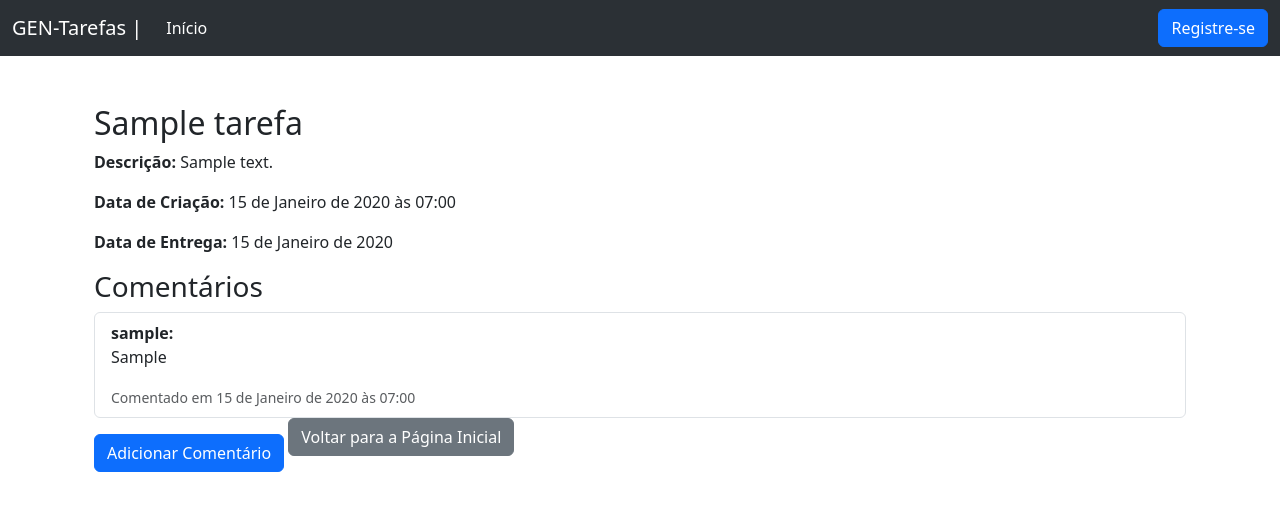
After one commit to TavaresItalo01/Projeto-DevWeb2, a Django app: page /tarefa/1/ in a window 1280 px wide. The commit adds this page. Shown: the top 511 px of the page. Run offline with Django 5.2, Linux system fonts and the light colour scheme; tables that the repository leaves empty hold one stand-in row (values such as "Sample post").

Commit message:
adição da tela de detalhamento das tarefas e também da tela para adicionar comentários à tarefa

```diff
--- a/gerenciador_tarefas/forms.py
+++ b/gerenciador_tarefas/forms.py
@@ -1,7 +1,12 @@
 from django import forms
-from .models import Tarefa
+from .models import Comentario, Tarefa
 
 class TarefaForm(forms.ModelForm):
     class Meta:
         model = Tarefa
-        fields = ['titulo', 'data_entrega']
+        fields = ['titulo', 'data_entrega', 'descricao']
+
+class ComentarioForm(forms.ModelForm):
+    class Meta:
+        model = Comentario
+        fields = ['conteudo']
--- a/gerenciador_tarefas/models.py
+++ b/gerenciador_tarefas/models.py
@@ -1,6 +1,7 @@
 from datetime import date
 from django.db import models
 from django.contrib.auth.models import User
+from django.forms import ValidationError
 
 
 class Tarefa(models.Model):
@@ -9,6 +10,7 @@ class Tarefa(models.Model):
     data_criacao = models.DateTimeField(auto_now_add=True, null=False, blank=False)
     data_entrega = models.DateField(verbose_name="Data da entrega",null=False, blank=False)
     data_finalizacao = models.DateField(null=True, blank=False)
+    descricao = models.TextField(default="Descrição não fornecida")
     email = models.CharField(max_length=100, null=False, blank=False)
 
     class Meta:
@@ -18,3 +20,26 @@ class Tarefa(models.Model):
         if not self.data_finalizacao:
             self.data_finalizacao = date.today()
             self.save()
+
+    def clean(self):
+        if not self.data_entrega:
+            raise ValidationError("A data de entrega não pode ser vazia.")
+
+        # Comparar a data de entrega com a data de hoje
+        if self.data_entrega < date.today():
+            raise ValidationError("A data de entrega não pode ser anterior à data de hoje.")
+
+    def save(self, *args, **kwargs):
+        # Chama o método clean antes de salvar o modelo
+        self.clean()
+        super(Tarefa, self).save(*args, **kwargs)
+
+
+class Comentario(models.Model):
+    usuario = models.ForeignKey(User, on_delete=models.CASCADE)
+    tarefa = models.ForeignKey('Tarefa', on_delete=models.CASCADE, related_name='comentarios')
+    conteudo = models.TextField()
+    data_criacao = models.DateTimeField(auto_now_add=True)
+
+    def __str__(self):
+        return f"Comentário de {self.usuario.username} em {self.tarefa.titulo}"
--- /dev/null
+++ b/gerenciador_tarefas/templates/gerenciador_tarefas/tarefa_detalhe.html
@@ -0,0 +1,34 @@
+{% extends "base.html" %}
+
+{% block page_titulo %}
+  Detalhes da Tarefa
+{% endblock page_titulo %}
+
+{% block conteudo %}
+  <div class="container mt-4">
+
+    <h2>{{ tarefa.titulo }}</h2>
+    <p><strong>Descrição:</strong> {{ tarefa.descricao }}</p>
+    <p><strong>Data de Criação:</strong> {{ tarefa.data_criacao }}</p>
+    <p><strong>Data de Entrega:</strong> {{ tarefa.data_entrega }}</p>
+
+    <h3>Comentários</h3>
+    {% if tarefa.comentarios.all %}
+      <ul class="list-group">
+        {% for comentario in tarefa.comentarios.all %}
+          <li class="list-group-item">
+            <strong>{{ comentario.usuario.username }}:</strong>
+            <p>{{ comentario.conteudo }}</p> <!-- Exibindo o texto do comentário -->
+            <small class="text-muted">Comentado em {{ comentario.data_criacao }}</small>
+          </li>
+        {% endfor %}
+      </ul>
+    {% else %}
+      <p>Não há comentários para esta tarefa.</p>
+    {% endif %}
+
+    <a href="{% url 'adicionar_comentario' pk=tarefa.pk %}" class="btn btn-primary mt-3">Adicionar Comentário</a>
+    <!-- Botão de Voltar -->
+    <a href="{% url 'home' %}" class="btn btn-secondary mb-3">Voltar para a Página Inicial</a>
+  </div>
+{% endblock conteudo %}
--- a/gerenciador_tarefas/urls.py
+++ b/gerenciador_tarefas/urls.py
@@ -6,6 +6,8 @@ from gerenciador_tarefas.views import (
     TarefaUpdateView,
     TarefaDeleteView,
     TarefaCompleteView,
+    adicionar_comentario,
+    tarefa_detalhe,
     )
 
 
@@ -15,4 +17,6 @@ urlpatterns = [
     path("update/<int:pk>", TarefaUpdateView.as_view(), name="tarefa_uptade"),
     path("delete/<int:pk>", TarefaDeleteView.as_view(), name="tarefa_delete"),
     path("complete/<int:pk>",TarefaCompleteView.as_view(), name="tarefa_complete"),
+    path('tarefa/<int:pk>/comentario/', adicionar_comentario, name='adicionar_comentario'),
+    path('tarefa/<int:pk>/', tarefa_detalhe, name='tarefa_detalhe')
 ]
--- a/gerenciador_tarefas/views.py
+++ b/gerenciador_tarefas/views.py
@@ -1,9 +1,9 @@
 from .models import Tarefa
-from .forms import TarefaForm
+from .forms import ComentarioForm, TarefaForm
 from django.views.generic import CreateView, ListView, UpdateView, DeleteView, View
 from django.urls import reverse_lazy
 from django.contrib.auth.mixins import LoginRequiredMixin
-from django.shortcuts import get_object_or_404, redirect
+from django.shortcuts import get_object_or_404, redirect, render
 from django.contrib.auth.decorators import login_required
 from django.contrib import messages
 from django.http import HttpResponseForbidden
@@ -74,3 +74,36 @@ class TarefaCompleteView(View):
 
         # Redireciona para a home
         return redirect('home')
+
+from django.shortcuts import render, redirect, get_object_or_404
+from .models import Tarefa, Comentario
+from .forms import ComentarioForm
+
+def adicionar_comentario(request, pk):  # Certifique-se de que recebe 'pk'
+    tarefa = get_object_or_404(Tarefa, pk=pk)
+
+    if request.method == "POST":
+        form = ComentarioForm(request.POST)
+        if form.is_valid():
+            comentario = form.save(commit=False)
+            comentario.tarefa = tarefa
+            comentario.usuario = request.user
+            comentario.save()
+            return redirect("tarefa_detalhe", pk=tarefa.pk)  # Redireciona para detalhes da tarefa
+
+    else:
+        form = ComentarioForm()
+
+    return render(request, "gerenciador_tarefas/adicionar_comentario.html", {"form": form, "tarefa": tarefa})
+
+
+def tarefa_detalhe(request, pk):
+    tarefa = get_object_or_404(Tarefa, id=pk)
+    comentarios = tarefa.comentarios.all()  # Obtém os comentários da tarefa
+    form = ComentarioForm()
+
+    return render(request, 'gerenciador_tarefas/tarefa_detalhe.html', {
+        'tarefa': tarefa,
+        'comentarios': comentarios,
+        'form': form
+    })
```
Also changed, not shown: gerenciador_tarefas/templates/gerenciador_tarefas/adicionar_comentario.html (added, +11 -0 lines), gerenciador_tarefas/templates/gerenciador_tarefas/tarefa_list.html (+6 -2 lines), gerenciador_tarefas/migrations/0002_comentario.py (added), gerenciador_tarefas/migrations/0003_tarefa_descricao.py (added).
